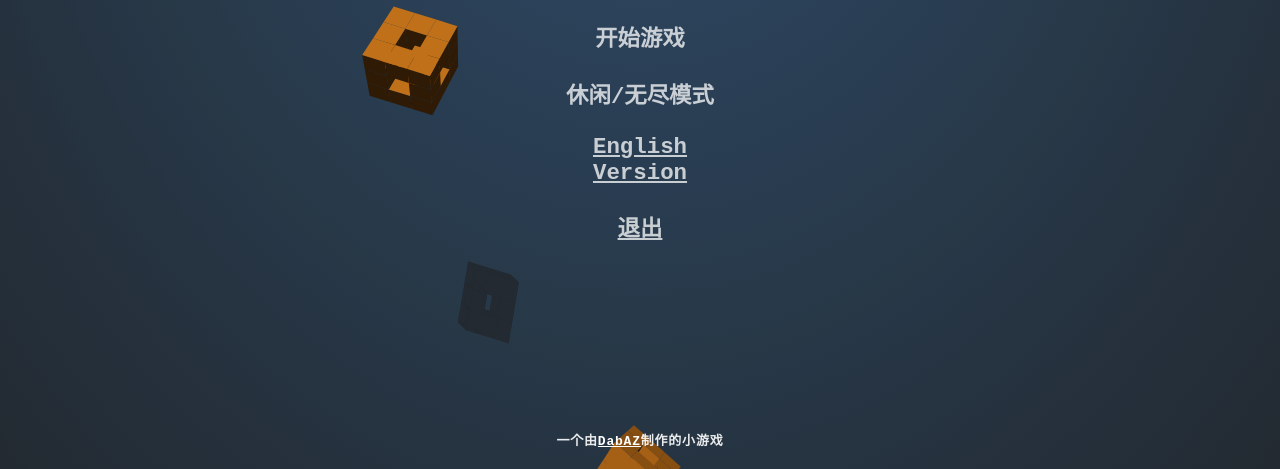
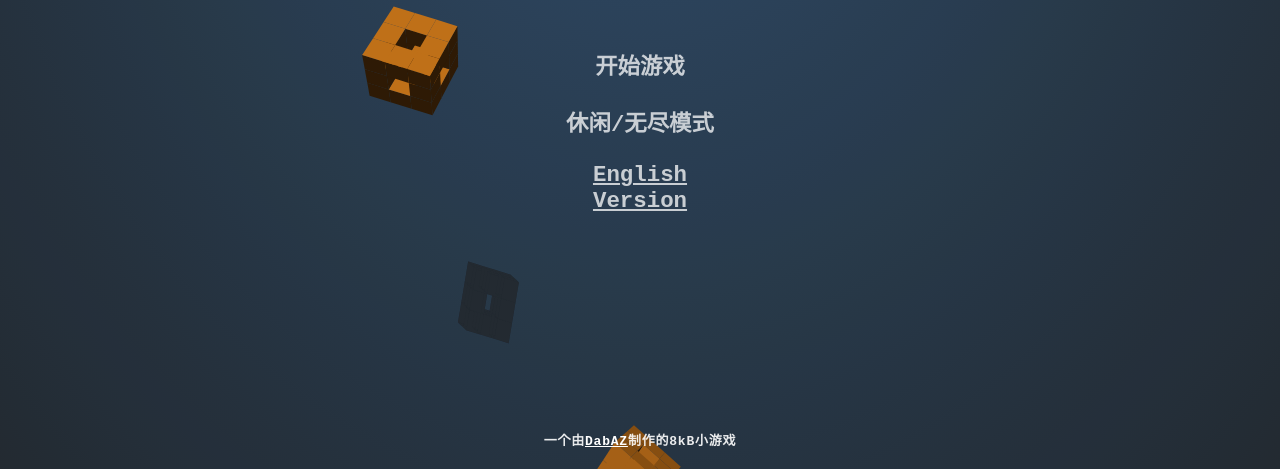
Before and after one commit to dabaz-official/dabja, a plain HTML site: page index_cn.html in a window 1280 px wide. Shown: the part 331-800 px from the top of the page. Drawn offline with Linux system fonts and the light colour scheme.

Commit message:
chore: update links

```diff
--- a/index_cn.html
+++ b/index_cn.html
@@ -49,8 +49,7 @@
 			<button type="button" class="play-normal-btn">开始游戏</button>
 			<button type="button" class="play-casual-btn">休闲/无尽模式</button>
 			<a href="index.html"><button type="button">English Version</button></a>
-			<a href="../../index_cn.html"><button type="button">退出</button></a>
-			<div class="credits">一个由<a href="../../../index.html">DabAZ</a>制作的小游戏</div>
+			<div class="credits">一个由<a href="https://dabaz.me">DabAZ</a>制作的8kB小游戏</div>
 		</div>
 		<div class="menu menu--pause">
 			<h1>暂停</h1>
```
Also changed, not shown: index.html (+1 -2 lines).
